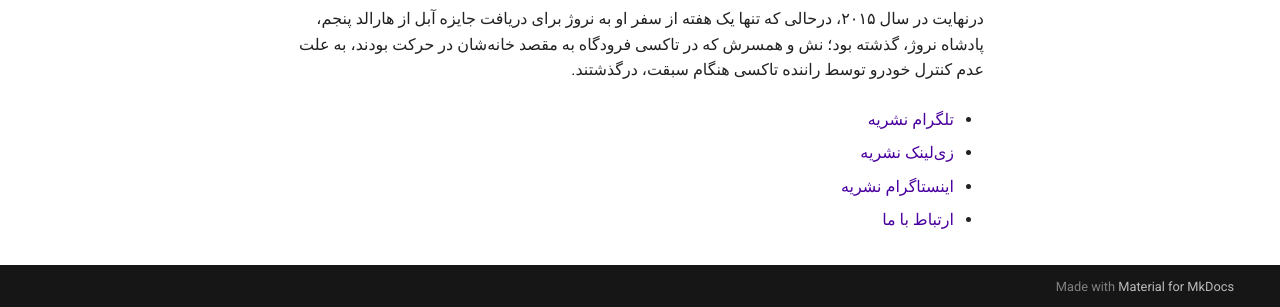
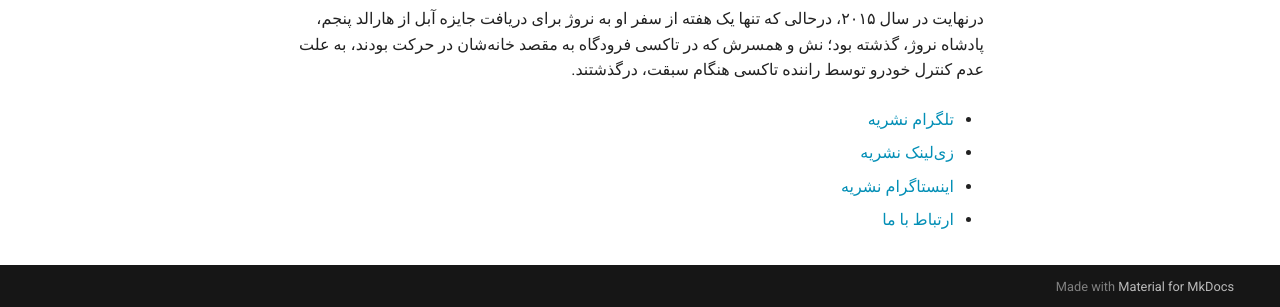
Before and after one commit to Amcsui/wiki, an MkDocs documentation site: the page built from docs/نشریه/شماره اول/دانشمندان برتر.md, in a window 1280 px wide and 1400 px high, scrolled down 53 px. Shown: the part 1090-1397 px from the top of the window. Built offline with MkDocs 1.6.1 and Material for MkDocs 9.7.7, drawn with Linux system fonts in a browser that asks for light colours.

Commit message:
IMP => links color

```diff
--- a/docs/stylesheets/extra.css
+++ b/docs/stylesheets/extra.css
@@ -1,5 +1,7 @@
 :root {
     --md-primary-fg-color:        #4A009E;
-    --md-primary-fg-color--light: #ECB7B7;
-    --md-primary-fg-color--dark:  #90030C;
   }
+
+.md-typeset a{
+  color: #038fb6;
+}
```
